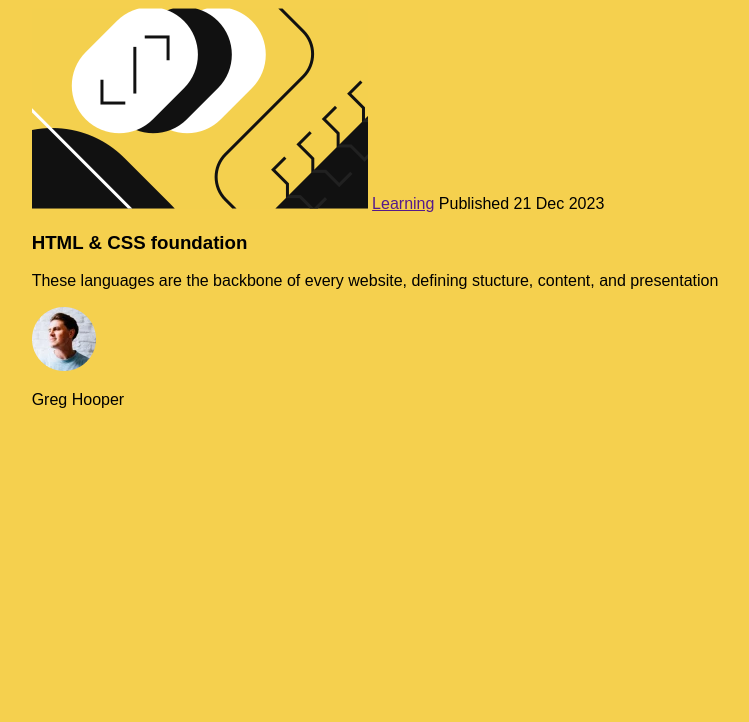
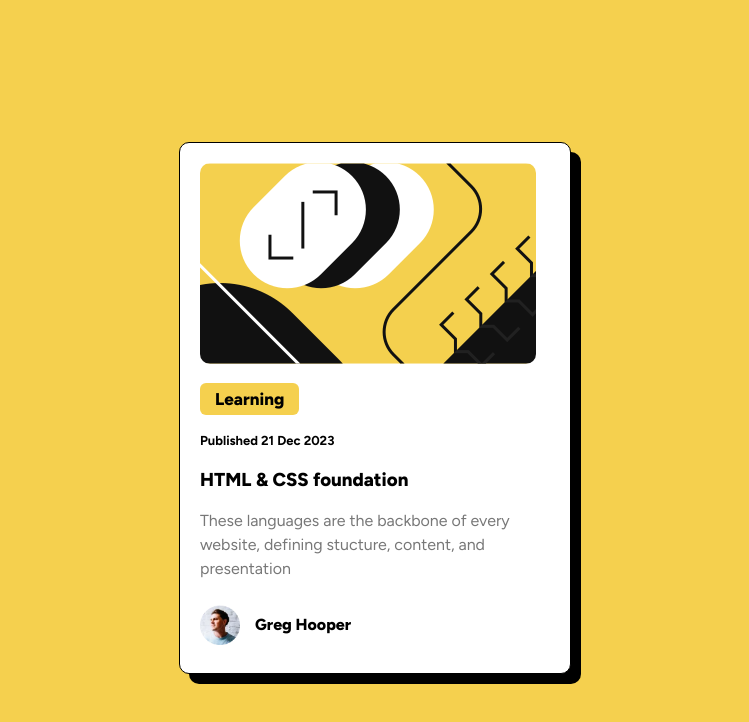
Before and after one commit to AnassELKadmi/Blog-preview-card, a plain HTML site: page index.html in a window 1280 px wide. Shown: the whole page, without its empty margins (265-1014 px from the left). Drawn offline with Linux system fonts and the light colour scheme.

Commit message:
Update master.css

```diff
--- a/master.css
+++ b/master.css
@@ -1,54 +1,61 @@
 html{
-    font-family: sans-serif;
-}
+    font-family: 'Figtree', sans-serif;}
 body{
     display:flex ;
     justify-content: center;
+    min-height: 100vh;
+    align-items: center;
     background-color: #f5d04e;
 }
-.box{
+main{
     background-color: white;
     width: 350px;
     padding: 20px;
     border-radius: 10px;
     box-shadow: 10px 10px  black;
     border: 1px black solid;
-    margin-top: 100px;
 }
-.box > img{
+main > img{
     border-radius: 10px;
 }
-.box h4{
+main a{
     background-color: #f5d04e;
     width: fit-content;
     padding: 6px 15px;
     border-radius: 6px;
     font-size: 17px;
+    font-weight: 800;
+    color: black;
+    display: block;
+    text-decoration: none;
+    margin: 15px 0;
 }
-.box  span{
+main  span{
     font-size: 13px;
     font-weight: bold;
 }
-.box h3{
+main h3{
     font-weight: 900;
 }
-.box .active:hover{
+main .active:hover{
     color: #f5d04e;
     cursor: pointer;
 }
-.box p{
+main p{
     color: #777;
     font-size: 16px;
-    line-height: 1.7;
+    line-height: 1.5;
 }
-.box .info{
+ .info{
     display: flex;
     align-items: center;
 }
-.box .info h3{
+ .info .Greg{
     font-size: 16px;
+    color: black;
+    font-weight: 900;
 }
-.box .info img{
+ .info img{
     width: 40px;
     height: 40px;
     margin-right: 15px;
```
